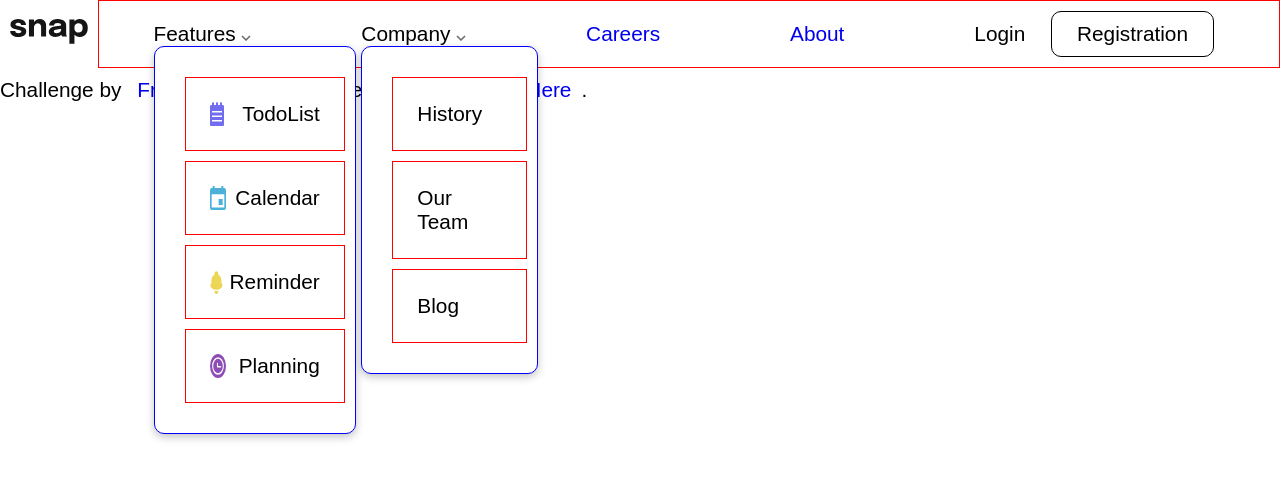
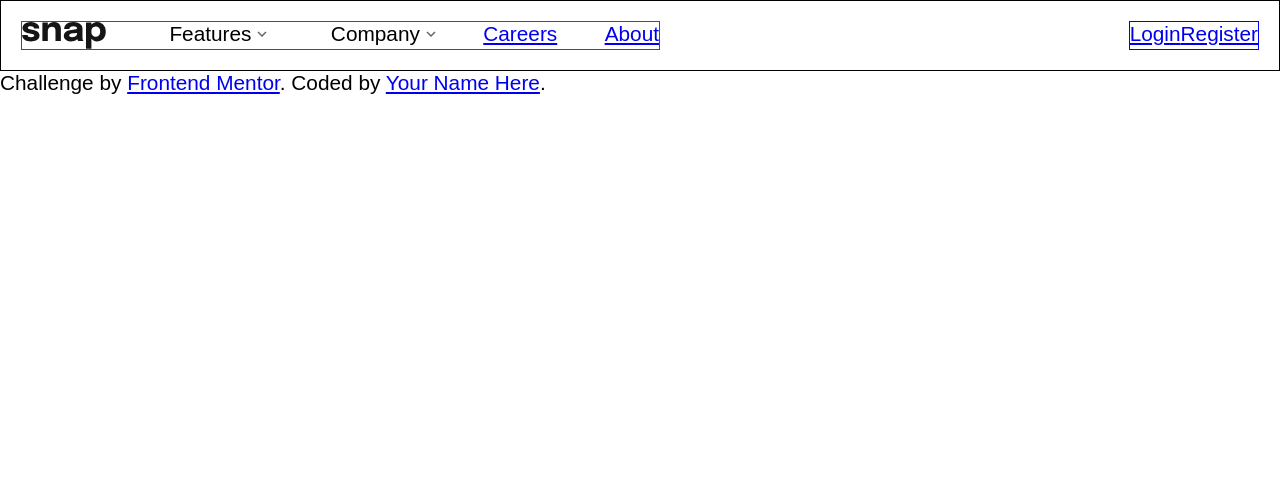
Before and after one commit to GeorgeCaldarescu/landing_page, a plain HTML site: page index.html in a window 1280 px wide. Drawn offline with Linux system fonts and the light colour scheme.

Commit message:
create dropdown menu

```diff
--- a/app.js
+++ b/app.js
@@ -1,6 +1,19 @@
-const navToggle = document.querySelector(".nav-toggle");
-const nav = document.querySelector(".nav");
+// dropdown menu
 
-navToggle.addEventListener("click", () => {
-  nav.classList.toggle("nav--visible");
+document.addEventListener("click", (e) => {
+  const isDropdownButton = e.target.matches("[data-dropdown-button]");
+  if (!isDropdownButton && e.target.closest("[data-dropdown]") != null) return;
+  // the code above ignore the cliks inside the dropdown menus
+
+  let currentDropdown;
+  if (isDropdownButton) {
+    currentDropdown = e.target.closest("[data-dropdown]");
+    currentDropdown.classList.toggle("active");
+  }
+
+  // close the other dropdowns that are not open
+  document.querySelectorAll("[data-dropdown].active").forEach((dropdown) => {
+    if (dropdown === currentDropdown) return;
+    dropdown.classList.remove("active");
+  });
 });
--- a/index.html
+++ b/index.html
@@ -18,102 +18,28 @@
     <!-- Feel free to remove these styles or customise in your own stylesheet 👍 -->
   </head>
   <body>
-    <nav>
-      <a href="#" class="logo">
-        <img src="./images/logo.svg" alt="snap logo" />
-      </a>
-      <a href="#" class="hamburger">
-        <img src="./images/icon-menu.svg" alt="open menu" />
-      </a>
-      <!-- mobile navigation -->
-      <div class="overlay">
-        <div class="mobile-nav">
-          <img src="./images/icon-close-menu.svg" alt="close menu" />
-          <div class="mobile_nav_con">
-            <!-- first dropdown -->
-            <div class="dropdown">
-              <div class="dropbtn">
-                Features
-                <img
-                  src="./images/icon-arrow-down.svg"
-                  alt="open dropdown menu"
-                />
-              </div>
-              <div class="dropdown_content">
-                <a href="#"
-                  ><img src="./images/icon-todo.svg" alt="" />TodoList</a
-                >
-                <a href="#"
-                  ><img src="./images/icon-calendar.svg" alt="" />Calendar</a
-                >
-                <a href="#"
-                  ><img src="./images/icon-reminders.svg" alt="" />Reminder</a
-                >
-                <a href="#"
-                  ><img src="./images/icon-planning.svg" alt="" />Planning</a
-                >
-              </div>
-            </div>
-            <!-- second dropdown -->
-            <div class="dropdown">
-              <div class="dropbtn">
-                Company
-                <img
-                  src="./images/icon-arrow-down.svg"
-                  alt="open dropdown menu"
-                />
-              </div>
-              <div class="dropdown_content">
-                <a href="#">History</a>
-                <a href="#">Our Team</a>
-                <a href="#">Blog</a>
-              </div>
-            </div>
-          </div>
-          <a href="#">Careers</a>
-          <a href="#">About</a>
+    <header>
+      <div class="left-side">
+        <img src="./images/logo.svg" alt="snap-company-logo" class="logo" />
+        <!-- dropdown menu -->
+        <div class="dropdown" data-dropdown>
+          <button class="drop-btn" data-dropdown-button>Features</button>
+          <div class="dropdown-menu">Dropdown content</div>
         </div>
+
+        <div class="dropdown" data-dropdown>
+          <button class="drop-btn" data-dropdown-button>Company</button>
+          <div class="dropdown-menu">Dropdown content</div>
+        </div>
+        <!-- normal menu -->
+        <a href="#" class="link">Careers</a>
+        <a href="#" class="link">About</a>
       </div>
-      <!-- desktop navigation -->
-      <div class="nav_ul">
-        <div class="dropdown">
-          <div class="drop-btn">
-            Features
-            <img src="./images/icon-arrow-down.svg" alt="open dropdown menu" />
-          </div>
-          <div class="dropdown_content">
-            <a href="#"><img src="./images/icon-todo.svg" alt="" />TodoList</a>
-            <a href="#"
-              ><img src="./images/icon-calendar.svg" alt="" />Calendar</a
-            >
-            <a href="#"
-              ><img src="./images/icon-reminders.svg" alt="" />Reminder</a
-            >
-            <a href="#"
-              ><img src="./images/icon-planning.svg" alt="" />Planning</a
-            >
-          </div>
-        </div>
-        <!-- second dropdown -->
-        <div class="dropdown">
-          <div class="drop-btn">
-            Company
-            <img src="./images/icon-arrow-down.svg" alt="open dropdown menu" />
-          </div>
-          <div class="dropdown_content">
-            <a href="#">History</a>
-            <a href="#">Our Team</a>
-            <a href="#">Blog</a>
-          </div>
-        </div>
-        <a href="#">Careers</a>
-        <a href="#">About</a>
-        <div class="nav_btns">
-          <a href="#" class="nav__btn">Login</a>
-          <a href="#" class="nav__btn">Registration</a>
-        </div>
+      <div class="right-side">
+        <a href="#" class="link">Login</a>
+        <a href="#" class="link-register">Register</a>
       </div>
-    </nav>
+    </header>
 
     <div class="attribution">
       Challenge by
--- a/style.css
+++ b/style.css
@@ -11,78 +11,68 @@ body {
   font-size: 1.3rem;
 }
 
-img {
-  max-width: 100%;
+header {
+  border: 1px solid black;
+  display: flex;
+  justify-content: space-between;
 }
 
-a {
-  text-decoration: none;
-  list-style: none;
-  margin: 10px;
-  display: inline-block;
+/* .logo {
+  width: 150px;
+} */
+
+.left-side {
+  border: 1px solid red;
+  display: flex;
+  justify-content: space-between;
+  margin: 20px 20px;
+  width: 50%;
 }
 
-/* mobile desktop */
-.overlay {
-  display: none;
-}
-
-.hamburger {
-  display: none;
-}
-
-/* desktop navigation */
-
-nav {
+.right-side {
+  border: 1px solid blue;
   display: flex;
-  align-items: center;
-}
-
-.nav_ul {
-  border: 1px solid red;
-  display: flex;
-  align-items: center;
-  justify-content: space-around;
-  width: 100%;
+  justify-content: space-evenly;
+  margin: 20px 20px;
 }
 
 /* dropdown menu */
+.drop-btn {
+  border: none;
+  cursor: pointer;
+  background-color: white;
+  padding: 0 1rem;
+  font-size: 1.3rem;
+  background-image: url(./images/icon-arrow-down.svg);
+  background-repeat: no-repeat;
+  background-position: right;
+  display: flex;
+  justify-content: space-between;
+}
 
 .dropdown {
   position: relative;
-  display: inline-block;
 }
 
-.dropdown_content {
-  border-radius: 10px;
-  padding: 20px;
-  /* display: none; */
+.dropdown-menu {
   position: absolute;
+  left: 0;
+  top: calc(100% + 0.25rem);
   background-color: white;
-  width: 120px;
-  box-shadow: rgba(0, 0, 0, 0.24) 0px 3px 8px;
-  z-index: 2;
-  border: 1px solid blue;
-  width: auto;
+  padding: 0.75rem;
+  border-radius: 0.25rem;
+  box-shadow: 0 2px 5px 0 rgba(0, 0, 0, 0.1);
+
+  /* to create animation I am goinig to use opacity instead of display none */
+  opacity: 0;
+  transform: translateY(-10px);
+  transition: opacity 150ms ease-in-out, transform 150ms ease-in-out;
+  pointer-events: none;
 }
 
-.dropdown_content a {
-  width: 100%;
-  display: flex;
-  justify-content: space-between;
-  color: black;
-  padding: 1.5rem;
-  border: 1px solid red;
+/* is only for testing before JS */
+.dropdown.active > .drop-btn + .dropdown-menu {
+  opacity: 1;
+  transform: translateY(0);
+  pointer-events: auto;
 }
-
-/* nav buttons */
-.nav_btns a:nth-child(1) {
-  color: black;
-}
-
-.nav_btns a:nth-child(2) {
-  color: black;
-  border: 1px solid black;
-  border-radius: 10px;
-  padding: 10px 25px;
-}
```
